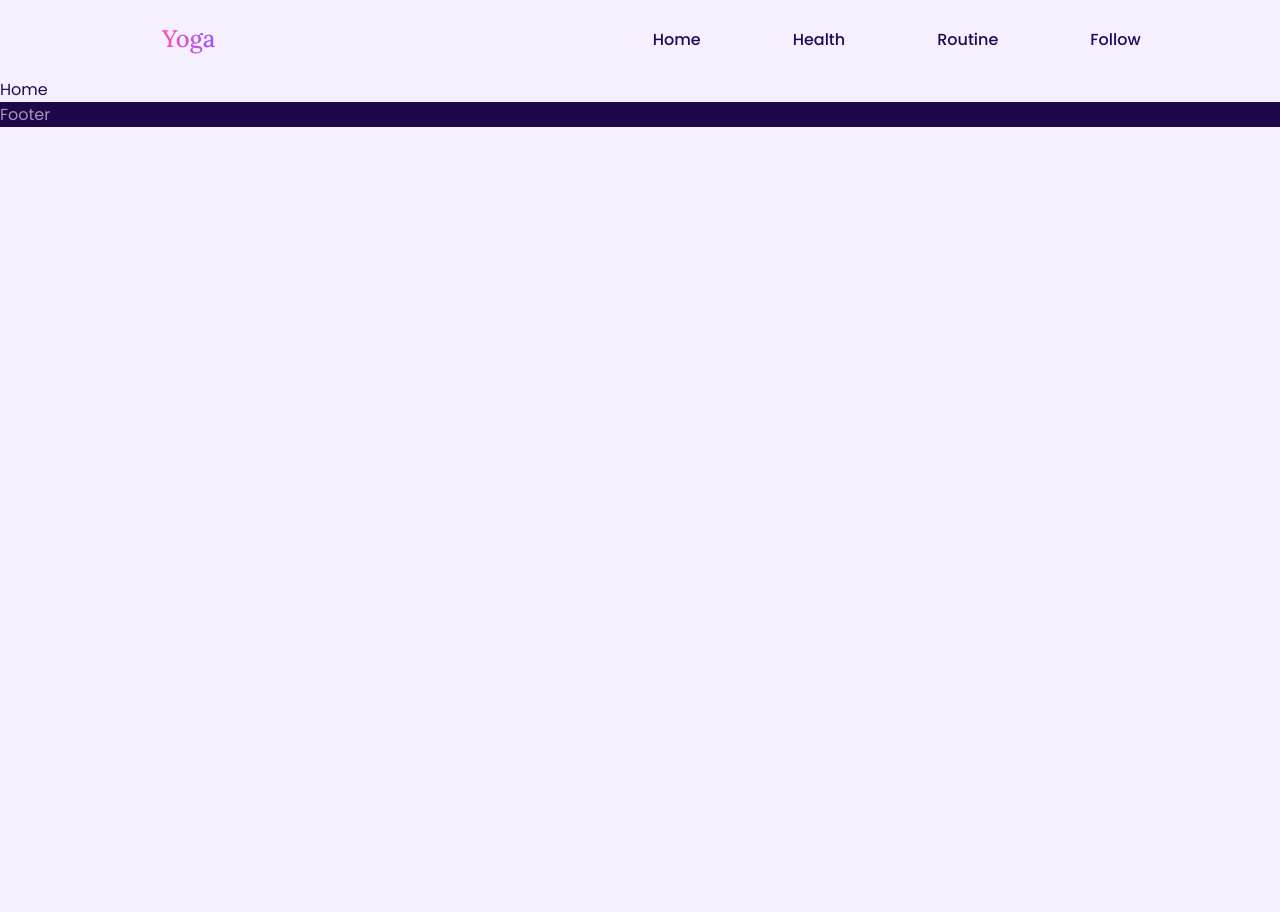
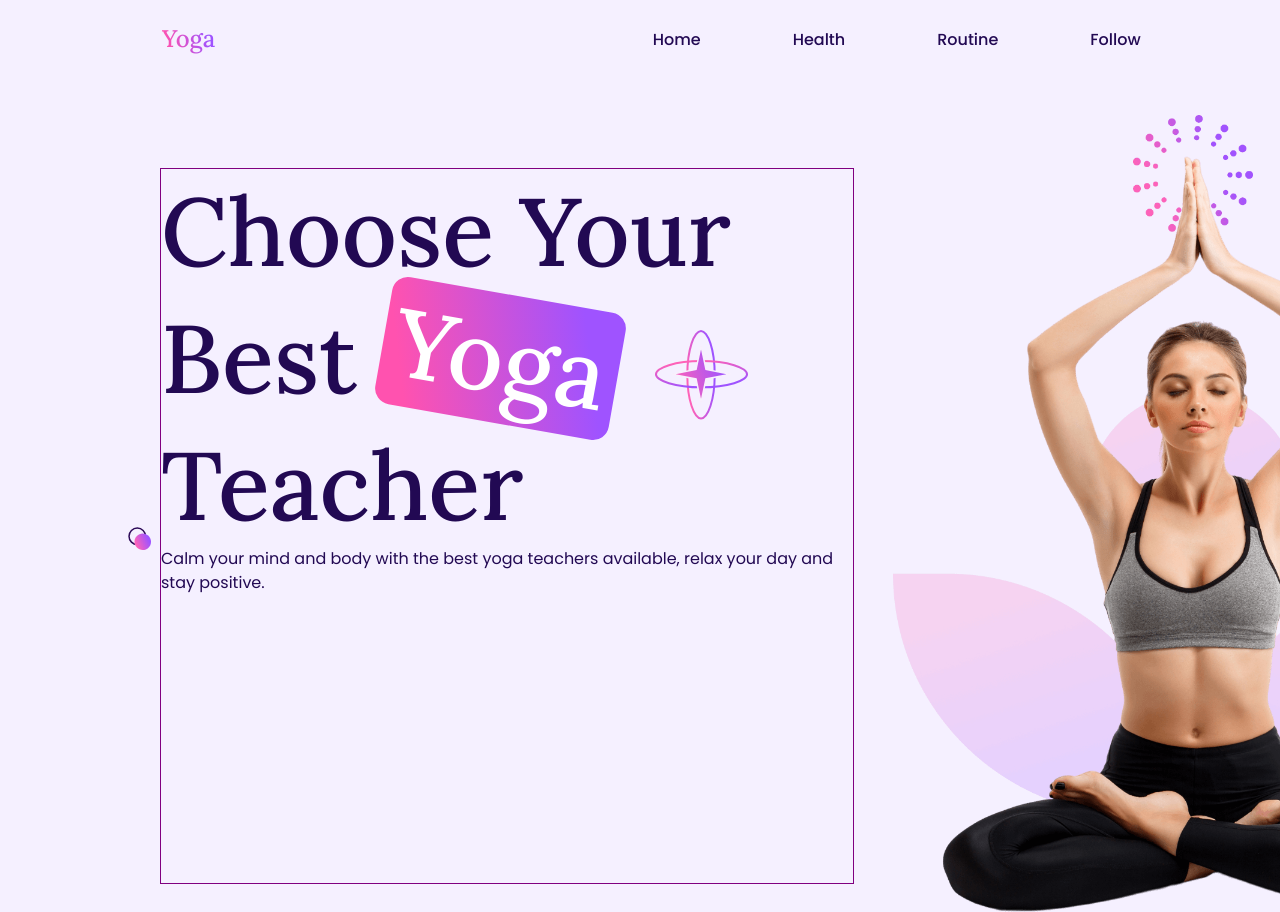
Before and after one commit to murselsen/Yoga-App, a plain HTML site: page index.html in a window 1280 px wide. Shown: the top 912 px of the page. Before the commit the page ends 800 px from the top, so only its background shows below. Drawn offline with nearby package versions, Linux system fonts and the light colour scheme.

Commit message:
Home  Html Css writted

```diff
--- a/src/css/home.css
+++ b/src/css/home.css
@@ -0,0 +1,40 @@
+#home .container {
+    width: 1440px;
+    margin: auto;
+    padding: 38px 53px;
+    display: flex;
+    gap: 39px;
+
+}
+
+#home .container .content {
+    margin-left: calc(160px - 53px);
+    margin-top: calc(91px - 38px);
+    margin-bottom: 40px;
+    border: 1px solid purple;
+}
+
+#home .container .content .title-box {
+    position: relative;
+}
+
+#home .container .content .title-box #star {
+    position: absolute;
+    top: 160px;
+    left: 493px;
+}
+
+#home .container .content .title-box #circle {
+    position: absolute;
+    bottom: 45px;
+    left: -34px;
+}
+
+#home .container .content .title-box .title .title-span {
+    background: linear-gradient(73.19deg, #FF52AF 11.6%, #9F53FF 83.86%);
+    padding: 2px 12px;
+    border-radius: 16px;
+    color: #FFFFFF;
+    display: inline-block;
+    transform: rotate(10deg);
+}
--- a/src/partials/home.html
+++ b/src/partials/home.html
@@ -1 +1,19 @@
-Home
+<div class="container">
+    <div class="content">
+        <div class="title-box">
+            <h1 class="title biggest-text">
+                Choose Your
+                Best <span class="title-span">Yoga</span>
+                Teacher
+            </h1>
+            <img src="./src/images/home-star.svg" id="star" alt="Home Star" width="95">
+            <img src="./src/images/home-circle.svg" id="circle" alt="Home Circle" width="24">
+            <h4 class="subTitle">
+                Calm your mind and body with the best yoga teachers available, relax your day and stay positive.
+            </h4>
+        </div>
+    </div>
+    <div class="main">
+        <img src="./src/images/home.png" width="600" height="802" alt="home photo">
+    </div>
+</div>
```
